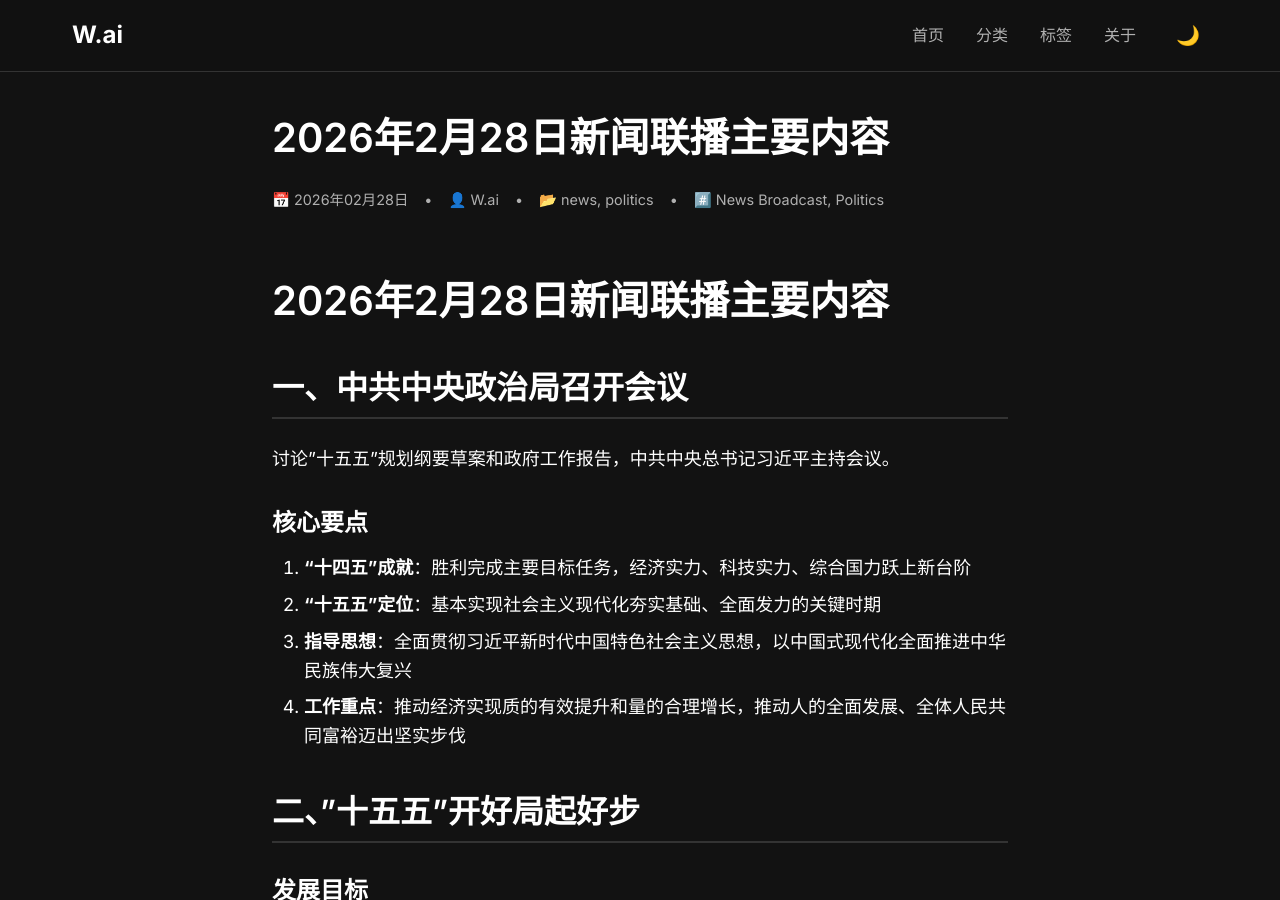
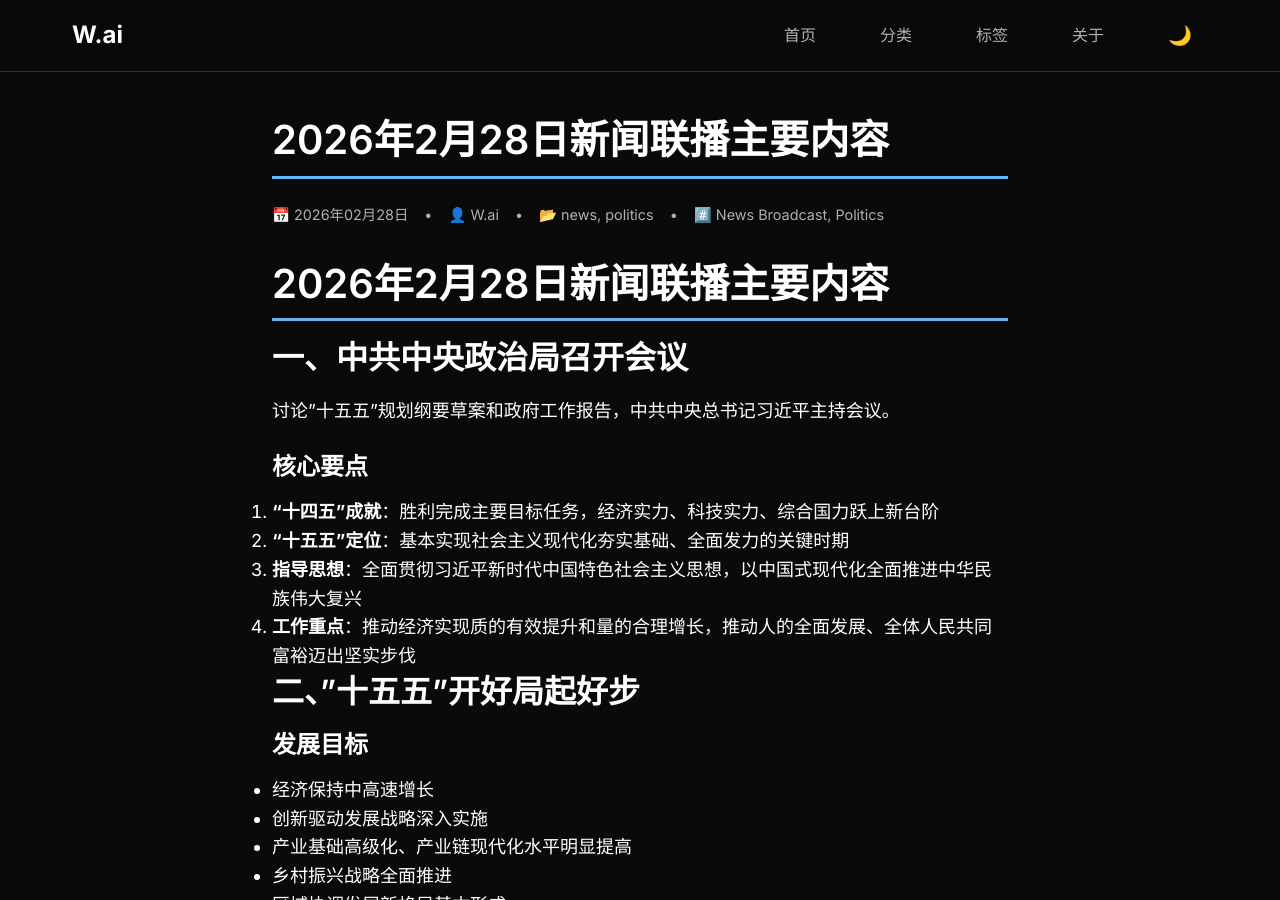
Before and after one commit to wujiaming88/wujiaming88.github.io, a Jekyll site: the page built from _posts/2026-02-28-news-broadcast.md, in a window 1280 px wide and 900 px high. Built offline with Jekyll 4.4.1, drawn with Linux system fonts in a browser that asks for light colours.

Commit message:
修复配色问题：确保所有背景下都有足够对比度

```diff
--- a/assets/main.css
+++ b/assets/main.css
@@ -1,4 +1,4 @@
-/* 技术博客视觉设计方案实现 - 2026版 */
+/* 技术博客视觉设计方案实现 - 2026版 - 对比度优化版 */
 
 /* 基础重置 */
 * {
@@ -7,17 +7,19 @@
     box-sizing: border-box;
 }
 
-/* 颜色系统 */
+/* 颜色系统 - 确保所有元素都有足够对比度 */
 :root {
-    /* 深色主题 - 优化阅读体验 */
-    --bg-primary: #121212;
+    /* 深色主题 - 高对比度 */
+    --bg-primary: #0a0a0a;
     --text-primary: #ffffff;
     --text-secondary: #b0b0b0;
-    --link-color: #42a5f5;
-    --link-hover-color: #64b5f6;
-    --code-bg: #1e1e1e;
+    --link-color: #64b5f6;
+    --code-bg: #1a1a1a;
     --code-text: #d4d4d4;
     --border-color: #333333;
+    --card-bg: #1a1a1a;
+    --search-bg: #1a1a1a;
+    --tag-bg: #1a1a1a;
 
     /* 语法高亮颜色 */
     --keyword-color: #569cd6;
@@ -28,15 +30,17 @@
     --type-color: #c586c0;
     --constant-color: #4ec9b0;
 
-    /* 浅色主题 - 优化阅读体验 */
+    /* 浅色主题 - 高对比度 */
     --light-bg-primary: #ffffff;
-    --light-text-primary: #121212;
-    --light-text-secondary: #666666;
+    --light-text-primary: #0a0a0a;
+    --light-text-secondary: #4a4a4a;
     --light-link-color: #1a73e8;
-    --light-link-hover-color: #0d47a1;
     --light-code-bg: #f5f5f5;
     --light-code-text: #333333;
     --light-border-color: #e0e0e0;
+    --light-card-bg: #f5f5f5;
+    --light-search-bg: #f5f5f5;
+    --light-tag-bg: #f5f5f5;
 }
 
 /* 默认深色主题 */
@@ -63,7 +67,8 @@
 }
 
 body.light-theme a:hover {
-    color: var(--light-link-hover-color);
+    color: var(--light-link-color);
+    text-decoration: underline;
 }
 
 body.light-theme pre {
@@ -75,15 +80,30 @@
     border-color: var(--light-border-color);
 }
 
-/* 排版 */
+body.light-theme .card-bg {
+    background-color: var(--light-card-bg);
+}
+
+body.light-theme .search-bg {
+    background-color: var(--light-search-bg);
+}
+
+body.light-theme .tag-bg {
+    background-color: var(--light-tag-bg);
+}
+
+/* 标题 */
 h1, h2, h3, h4, h5, h6 {
     font-weight: 600;
     line-height: 1.3;
     margin-bottom: 1rem;
+    color: var(--text-primary);
 }
 
 h1 {
     font-size: 2.5rem;
+    border-bottom: 3px solid var(--link-color);
+    padding-bottom: 0.5rem;
 }
 
 h2 {
@@ -98,14 +118,24 @@
     font-size: 1.25rem;
 }
 
+h5 {
+    font-size: 1.1rem;
+}
+
+h6 {
+    font-size: 1rem;
+}
+
 p {
     margin-bottom: 1.5rem;
+    line-height: 1.8;
 }
 
 .text-secondary {
     color: var(--text-secondary);
 }
 
+/* 链接 */
 a {
     color: var(--link-color);
     text-decoration: none;
@@ -113,185 +143,8 @@
 }
 
 a:hover {
-    color: var(--link-hover-color);
-}
-
-/* 容器 */
-.container {
-    max-width: 1200px;
-    margin: 0 auto;
-    padding: 0 2rem;
-}
-
-/* 导航栏 */
-.navbar {
-    position: fixed;
-    top: 0;
-    left: 0;
-    right: 0;
-    background-color: rgba(18, 18, 18, 0.95);
-    backdrop-filter: blur(10px);
-    border-bottom: 1px solid var(--border-color);
-    z-index: 1000;
-    padding: 1rem 0;
-    transition: background-color 0.3s ease;
-}
-
-body.light-theme .navbar {
-    background-color: rgba(255, 255, 255, 0.95);
-}
-
-.navbar-content {
-    display: flex;
-    justify-content: space-between;
-    align-items: center;
-    max-width: 1200px;
-    margin: 0 auto;
-    padding: 0 2rem;
-}
-
-.navbar-brand {
-    font-size: 1.5rem;
-    font-weight: bold;
-    color: var(--text-primary);
-}
-
-.navbar-nav {
-    display: flex;
-    gap: 2rem;
-    list-style: none;
-    align-items: center;
-}
-
-.nav-link {
-    color: var(--text-secondary);
-    font-size: 1rem;
-    transition: color 0.2s ease;
-}
-
-.nav-link:hover {
-    color: var(--text-primary);
-}
-
-.nav-link.active {
     color: var(--link-color);
-}
-
-.theme-toggle {
-    background: none;
-    border: none;
-    color: var(--text-secondary);
-    font-size: 1.2rem;
-    cursor: pointer;
-    padding: 0.5rem;
-    border-radius: 4px;
-    transition: color 0.2s ease, background-color 0.2s ease;
-}
-
-.theme-toggle:hover {
-    color: var(--text-primary);
-    background-color: rgba(255, 255, 255, 0.1);
-}
-
-body.light-theme .theme-toggle:hover {
-    background-color: rgba(0, 0, 0, 0.1);
-}
-
-/* 主内容区 */
-.main-content {
-    margin-top: 80px;
-    padding: 2rem 0;
-    min-height: calc(100vh - 80px);
-}
-
-/* 文章列表 */
-.post-list {
-    display: grid;
-    gap: 2rem;
-    margin-bottom: 3rem;
-}
-
-.post-card {
-    background-color: rgba(30, 30, 30, 0.5);
-    border: 1px solid var(--border-color);
-    border-radius: 8px;
-    padding: 2rem;
-    transition: all 0.3s ease;
-}
-
-body.light-theme .post-card {
-    background-color: rgba(255, 255, 255, 0.9);
-}
-
-.post-card:hover {
-    transform: translateY(-2px);
-    box-shadow: 0 8px 24px rgba(0, 0, 0, 0.3);
-    border-color: var(--link-color);
-}
-
-body.light-theme .post-card:hover {
-    box-shadow: 0 8px 24px rgba(0, 0, 0, 0.1);
-}
-
-.post-meta {
-    font-size: 0.9rem;
-    color: var(--text-secondary);
-    margin-bottom: 1rem;
-    display: flex;
-    gap: 1rem;
-    align-items: center;
-}
-
-.post-title {
-    font-size: 1.8rem;
-    margin-bottom: 1rem;
-}
-
-.post-title a {
-    color: var(--text-primary);
-}
-
-.post-excerpt {
-    color: var(--text-secondary);
-    line-height: 1.7;
-    margin-bottom: 1rem;
-}
-
-/* 文章内容 */
-.post-content {
-    max-width: 800px;
-    margin: 0 auto;
-    padding: 2rem 0;
-}
-
-.post-content h1 {
-    margin-bottom: 2rem;
-}
-
-.post-content h2 {
-    margin-top: 2.5rem;
-    margin-bottom: 1.5rem;
-    padding-bottom: 0.5rem;
-    border-bottom: 2px solid var(--border-color);
-}
-
-.post-content h3 {
-    margin-top: 2rem;
-    margin-bottom: 1rem;
-}
-
-.post-content p {
-    line-height: 1.8;
-    margin-bottom: 1.5rem;
-}
-
-.post-content ul, .post-content ol {
-    margin-left: 2rem;
-    margin-bottom: 1.5rem;
-}
-
-.post-content li {
-    margin-bottom: 0.5rem;
+    text-decoration: underline;
 }
 
 /* 代码块 */
@@ -308,16 +161,12 @@
 }
 
 code {
-    background-color: rgba(30, 30, 30, 0.8);
+    background-color: var(--code-bg);
     color: var(--code-text);
-    padding: 0.2rem 0.5rem;
+    padding: 0.2rem 0.4rem;
     border-radius: 4px;
     font-family: 'JetBrains Mono', 'Menlo', 'Monaco', monospace;
     font-size: 0.9rem;
-}
-
-body.light-theme code {
-    background-color: rgba(245, 245, 245, 0.8);
 }
 
 /* 语法高亮 */
@@ -350,21 +199,172 @@
     color: var(--constant-color);
 }
 
+/* 容器 */
+.container {
+    max-width: 1200px;
+    margin: 0 auto;
+    padding: 0 2rem;
+}
+
+/* 导航栏 */
+.navbar {
+    position: fixed;
+    top: 0;
+    left: 0;
+    right: 0;
+    background-color: rgba(10, 10, 10, 0.95);
+    backdrop-filter: blur(10px);
+    border-bottom: 1px solid var(--border-color);
+    z-index: 1000;
+    padding: 1rem 0;
+    transition: background-color 0.3s ease;
+}
+
+.navbar-content {
+    display: flex;
+    justify-content: space-between;
+    align-items: center;
+    max-width: 1200px;
+    margin: 0 auto;
+    padding: 0 2rem;
+}
+
+.navbar-brand {
+    font-size: 1.5rem;
+    font-weight: bold;
+    color: var(--text-primary);
+    text-decoration: none;
+}
+
+.navbar-brand:hover {
+    color: var(--link-color);
+}
+
+.navbar-nav {
+    display: flex;
+    gap: 2rem;
+    list-style: none;
+    align-items: center;
+}
+
+.nav-link {
+    color: var(--text-secondary);
+    font-size: 1rem;
+    padding: 0.5rem 1rem;
+    border-radius: 4px;
+    transition: all 0.2s ease;
+}
+
+.nav-link:hover {
+    color: var(--text-primary);
+    background-color: var(--card-bg);
+}
+
+.nav-link.active {
+    color: var(--text-primary);
+    background-color: var(--card-bg);
+}
+
+.theme-toggle {
+    background: none;
+    border: none;
+    color: var(--text-secondary);
+    font-size: 1.2rem;
+    cursor: pointer;
+    padding: 0.5rem 1rem;
+    border-radius: 4px;
+    transition: all 0.2s ease;
+}
+
+.theme-toggle:hover {
+    color: var(--text-primary);
+    background-color: var(--card-bg);
+}
+
+/* 主内容区 */
+.main-content {
+    margin-top: 80px;
+    padding: 2rem 0;
+    min-height: calc(100vh - 80px);
+}
+
+/* 文章列表 */
+.post-list {
+    display: grid;
+    gap: 2rem;
+    margin-bottom: 3rem;
+}
+
+.post-card {
+    background-color: var(--card-bg);
+    border: 1px solid var(--border-color);
+    border-radius: 8px;
+    padding: 2rem;
+    transition: all 0.3s ease;
+    box-shadow: 0 2px 4px rgba(0, 0, 0, 0.1);
+}
+
+.post-card:hover {
+    transform: translateY(-4px);
+    box-shadow: 0 4px 8px rgba(0, 0, 0, 0.15);
+    border-color: var(--link-color);
+}
+
+.post-card-image {
+    width: 300px;
+    height: 200px;
+    object-fit: cover;
+    border-radius: 6px;
+    background: #f5f5f5;
+    flex-shrink: 0;
+}
+
+.post-card-content {
+    flex: 1;
+}
+
+.post-title {
+    font-size: 1.5rem;
+    margin-bottom: 0.75rem 0;
+    font-weight: 600;
+    line-height: 1.4;
+}
+
+.post-title a {
+    color: var(--text-primary);
+    text-decoration: none;
+}
+
+.post-title a:hover {
+    color: var(--link-color);
+}
+
+.post-meta {
+    font-size: 0.9rem;
+    color: var(--text-secondary);
+    margin-bottom: 1rem;
+    display: flex;
+    gap: 1rem;
+    align-items: center;
+}
+
+.post-excerpt {
+    color: var(--text-secondary);
+    line-height: 1.7;
+    margin-bottom: 1rem;
+}
+
 /* 侧边栏 */
 .sidebar {
     width: 300px;
     position: fixed;
     right: 2rem;
     top: 100px;
-    background-color: rgba(30, 30, 30, 0.5);
+    background-color: var(--card-bg);
     border: 1px solid var(--border-color);
     border-radius: 8px;
     padding: 1.5rem;
     backdrop-filter: blur(10px);
-}
-
-body.light-theme .sidebar {
-    background-color: rgba(255, 255, 255, 0.9);
 }
 
 .sidebar-section {
@@ -375,6 +375,7 @@
     font-size: 1.2rem;
     font-weight: 600;
     margin-bottom: 1rem;
+    color: var(--text-primary);
     padding-bottom: 0.5rem;
     border-bottom: 1px solid var(--border-color);
 }
@@ -389,6 +390,7 @@
 
 .sidebar-list a {
     color: var(--text-secondary);
+    text-decoration: none;
     transition: color 0.2s ease;
 }
 
@@ -396,24 +398,63 @@
     color: var(--link-color);
 }
 
+/* 搜索框 */
+.search-box {
+    width: 100%;
+    padding: 0.75rem 1rem;
+    border: 1px solid var(--border-color);
+    border-radius: 4px;
+    background-color: var(--search-bg);
+    color: var(--text-primary);
+    font-size: 1rem;
+    transition: all 0.2s ease;
+}
+
+.search-box:focus {
+    outline: 2px solid var(--link-color);
+    background-color: var(--code-bg);
+}
+
+.search-box::placeholder {
+    color: var(--text-secondary);
+}
+
+/* 标签云 */
+.tag-cloud {
+    display: flex;
+    flex-wrap: wrap;
+    gap: 0.5rem;
+    margin-top: 1rem;
+}
+
+.tag {
+    background-color: var(--tag-bg);
+    color: var(--text-secondary);
+    padding: 0.5rem 1rem;
+    border-radius: 4px;
+    font-size: 0.875rem;
+    transition: all 0.2s ease;
+}
+
+.tag:hover {
+    background-color: var(--link-color);
+    color: var(--text-primary);
+}
+
 /* 页脚 */
 .footer {
-    background-color: rgba(18, 18, 18, 0.95);
+    background-color: rgba(10, 10, 10, 0.95);
     border-top: 1px solid var(--border-color);
     padding: 2rem 0;
     margin-top: 3rem;
-}
-
-body.light-theme .footer {
-    background-color: rgba(255, 255, 255, 0.95);
+    text-align: center;
+    color: var(--text-secondary);
 }
 
 .footer-content {
-    max-width: 1200px;
+    max-width: 1200aring: 1200px;
     margin: 0 auto;
     padding: 0 2rem;
-    text-align: center;
-    color: var(--text-secondary);
 }
 
 /* 响应式设计 - MacBook适配 */
@@ -428,6 +469,7 @@
         position: static;
         width: 100%;
         margin-top: 2rem;
+        right: 0;
     }
 
     .main-content {
@@ -548,3 +590,50 @@
 body.light-theme ::-webkit-scrollbar-thumb:hover {
     background: var(--light-text-secondary);
 }
+
+/* 无障碍设计 */
+a:focus, button:focus, input:focus {
+    outline: 2px solid var(--link-color);
+    outline-offset: 2px;
+}
+
+/* 错误页面 */
+.error-page {
+    text-align: center;
+    padding: 4rem 2rem;
+    max-width: 800px;
+    margin: 0 auto;
+}
+
+.error-page h1 {
+    font-size: 4rem;
+    font-weight: bold;
+    color: var(--link-color);
+    margin-bottom: 1rem;
+}
+
+.error-page h2 {
+    font-size: 1.5rem;
+    margin-bottom: 2rem;
+    color: var(--text-primary);
+}
+
+.error-page p {
+    margin-bottom: 2rem;
+    color: var(--text-secondary);
+}
+
+.error-page a {
+    display: inline-block;
+    padding: 0.75rem 1.5rem;
+    background-color: var(--link-color);
+    color: white;
+    border-radius: 4px;
+    text-decoration: none;
+    font-weight: 500;
+    transition: background-color 0.2s ease;
+}
+
+.error-page a:hover {
+    background-color: var(--card-bg);
+}
```
